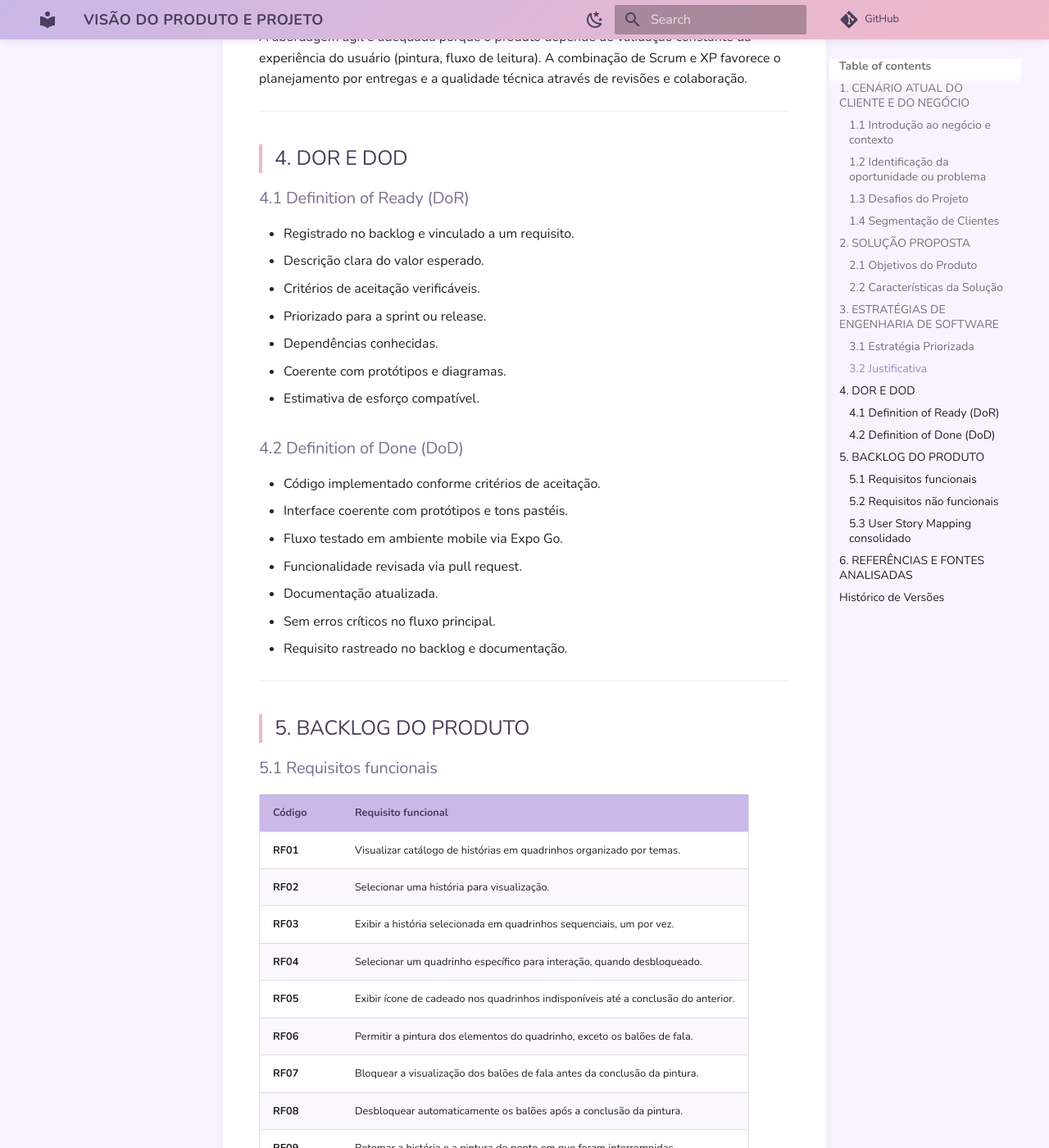
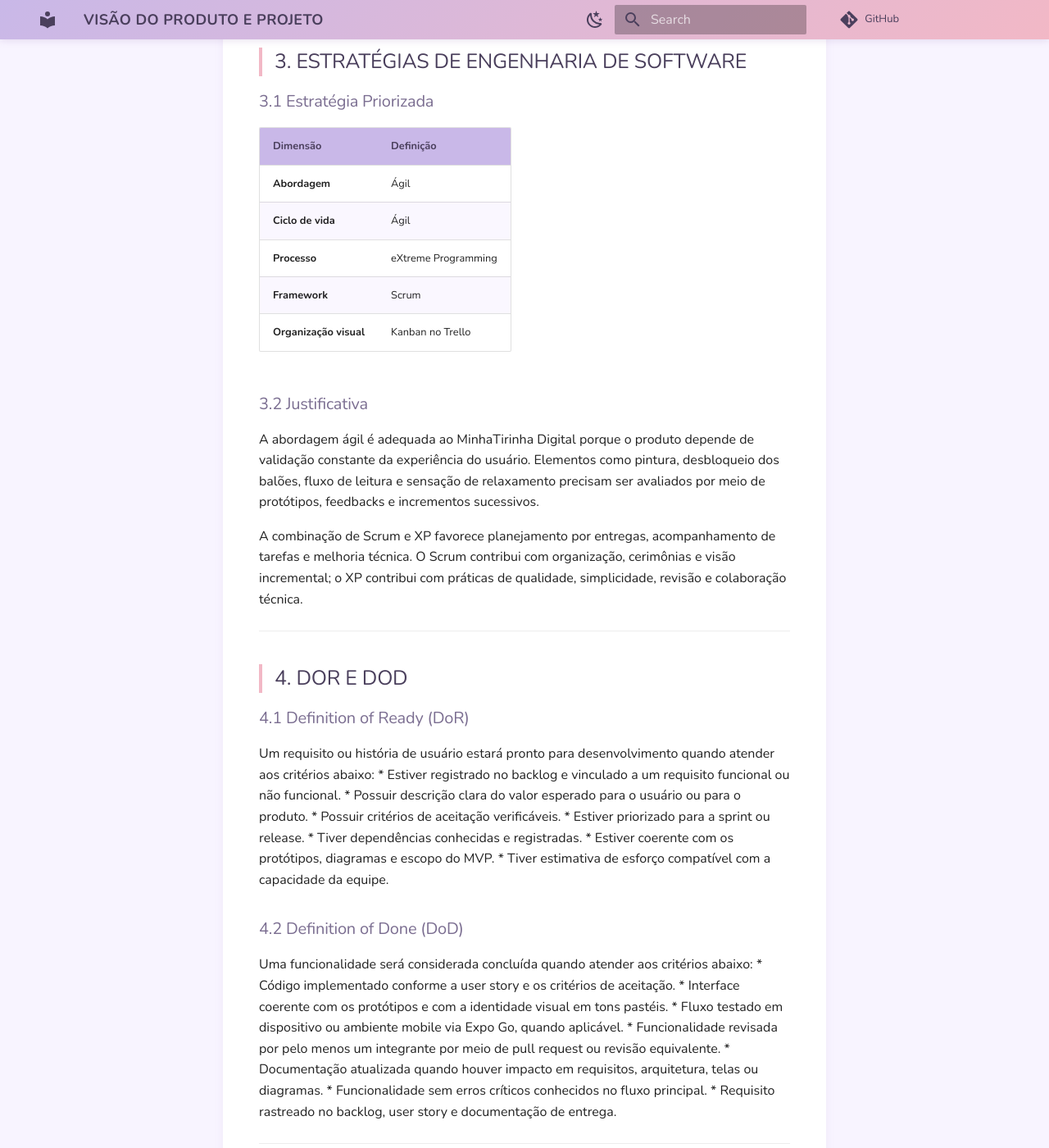
Before and after one commit to UnBArqDsw2026-1-Turma01/2026.1-T01-G08_MinhaTirinha_Entrega_02, an MkDocs documentation site: the page built from docs/visao-produto.md, in a window 1280 px wide and 1400 px high, scrolled down 4725 px. Shown: the whole window at 82% size. Built offline with MkDocs 1.6.1 and Material for MkDocs 9.7.7, drawn with Linux system fonts in a browser that asks for light colours; comment, search, counter and statistics services are not loaded; some of the changed text lies outside the part shown.

Commit message:
docs: adiciona visao do produto

```diff
--- a/docs/visao-produto.md
+++ b/docs/visao-produto.md
@@ -1,6 +1,8 @@
 # VISÃO DO PRODUTO E PROJETO
 
-**MinhaTirinha Digital** *Projeto acadêmico da disciplina Arquitetura e Desenho de Software* *Grupo 08 — 2026.1*
+# VISÃO DO PRODUTO E PROJETO
+
+**MinhaTirinha Digital** **Projeto acadêmico da disciplina Arquitetura e Desenho de Software** **Grupo 08 — 2026.1**
 
 ---
 
@@ -19,7 +21,7 @@
 * Habilidade de reflexão;
 * Capacidade analítica;
 
-E também o hábito prático de pintura que estimula:
+e também o hábito prático de pintura que estimula:
 
 * Alívio do estresse e tensão;
 * Aumento da criatividade;
@@ -41,6 +43,8 @@
 * **Medida (métricas, percepção de progresso e feedbacks):** Refere-se a como o usuário percebe se está evoluindo, relaxando ou "ganhando" algo com a atividade;
 * **Meio Ambiente (contexto social, cultura e ecossistema):** Refere-se ao cenário externo, cultural e do dia a dia que molda o estilo de vida da população;
 
+podemos identificar de forma manual causas que contribuem para o problema identificado através da seguinte figura:
+
 ![Diagrama de Ishikawa](assets/Captura%20de%20Tela%20(567).jpg)
 *Figura 1: Diagrama de Ishikawa do projeto MinhaTirinha*
 
@@ -48,17 +52,23 @@
 O principal desafio identificado para o projeto perdura na dificuldade de desenvolver um produto com alta qualidade técnica tendo em vista que a equipe de desenvolvedores é formada por universitários quase inexperientes, além de visar eficiência e relevância quanto a sua contribuição como ferramenta de entretenimento saudável para o público alvo.
 
 ### 1.4 Segmentação de Clientes
-Por mais que os benefícios já mencionados sejam algo que beneficie praticamente todas as pessoas, iremos priorizar o foco no **público jovem (13-27 anos)**:
+Por mais que os benefícios já mencionados possíveis de se adquirir através de práticas de hábitos cognitivos saudáveis sejam algo que beneficie praticamente todas as pessoas iremos priorizar o foco no **público jovem (13-27 anos)** com a finalidade de produzir uma ferramenta que sirva como alternativa ao consumo de entretenimento “brain rot”.
+
+Vale ressaltar que esse público é constituído principalmente por:
 
 * Adolescentes (13 - 17 anos)
 * Jovens Adultos (18 - 27 anos)
+
+Sendo que a maioria das pessoas que fazem parte desse público estão inseridas fortemente em ambientes sociais que influenciam o consumo de conteúdo “brain rot” tornando este o público que mais consome este tipo de conteúdo.
 
 ---
 
 ## 2. SOLUÇÃO PROPOSTA
 
 ### 2.1 Objetivos do Produto
-O objetivo geral compreende viabilizar uma ferramenta digital de entretenimento que estimule hábitos cognitivos saudáveis através da leitura linear, pintura e criação de conteúdo.
+O objetivo geral do produto a ser desenvolvido compreende viabilizar uma ferramenta digital de entretenimento que estimule hábitos cognitivos saudáveis através da leitura linear, pintura e criação de conteúdo relacionado a ambos os termos, servindo como uma alternativa interativa e benéfica frente ao consumo prejudicial de conteúdos "brain rot" pelo público jovem através de uma aplicação mobile.
+
+Compreende-se como objetivos específicos do produto que contribuem para o cumprimento do objetivo geral e agregam valor ao usuário e a aplicação:
 
 | Código | Objetivo Específico |
 | :--- | :--- |
@@ -69,11 +79,12 @@
 | **OE5** | Promover a visibilidade de conteúdos da plataforma. |
 
 ### 2.2 Características da Solução
+Compreende-se como características da solução a ser desenvolvida que atendem os objetivos específicos identificados:
 
 | Objetivo Específico | Código | Característica da Solução |
 | :--- | :--- | :--- |
 | **OE1** | CS1 | Disponibilizar acesso a conta pessoal do usuário. |
-| | CS2 | Garantir acesso contínuo à ferramenta. |
+| | CS2 | Garantir acesso contínuo à ferramenta |
 | **OE2** | CS3 | Disponibilizar uma coleção de tirinhas de gibi contendo imagens para pintura. |
 | | CS4 | Disponibilizar ferramentas para exercer a prática de pintura nas imagens das tirinhas. |
 | **OE3** | CS5 | Disponibilizar uma coletânea de tirinhas de gibi contendo histórias para leitura. |
@@ -88,56 +99,58 @@
 ## 3. ESTRATÉGIAS DE ENGENHARIA DE SOFTWARE
 
 ### 3.1 Estratégia Priorizada
-
 | Dimensão | Definição |
 | :--- | :--- |
 | **Abordagem** | Ágil |
-| **Ciclo de vida** | Incremental e iterativo |
-| **Processo** | Híbrido, combinando Scrum e XP |
+| **Ciclo de vida** | Ágil |
+| **Processo** | eXtreme Programming |
+| **Framework** | Scrum |
 | **Organização visual** | Kanban no Trello |
-| **Práticas de apoio** | Design Sprint, prototipação, validação com usuário, revisão técnica e rastreabilidade |
 
 ### 3.2 Justificativa
-A abordagem ágil é adequada porque o produto depende de validação constante da experiência do usuário (pintura, fluxo de leitura). A combinação de Scrum e XP favorece o planejamento por entregas e a qualidade técnica através de revisões e colaboração.
+A abordagem ágil é adequada ao MinhaTirinha Digital porque o produto depende de validação constante da experiência do usuário. Elementos como pintura, desbloqueio dos balões, fluxo de leitura e sensação de relaxamento precisam ser avaliados por meio de protótipos, feedbacks e incrementos sucessivos.
+
+A combinação de Scrum e XP favorece planejamento por entregas, acompanhamento de tarefas e melhoria técnica. O Scrum contribui com organização, cerimônias e visão incremental; o XP contribui com práticas de qualidade, simplicidade, revisão e colaboração técnica.
 
 ---
 
 ## 4. DOR E DOD
 
 ### 4.1 Definition of Ready (DoR)
-* Registrado no backlog e vinculado a um requisito.
-* Descrição clara do valor esperado.
-* Critérios de aceitação verificáveis.
-* Priorizado para a sprint ou release.
-* Dependências conhecidas.
-* Coerente com protótipos e diagramas.
-* Estimativa de esforço compatível.
+Um requisito ou história de usuário estará pronto para desenvolvimento quando atender aos critérios abaixo:
+* Estiver registrado no backlog e vinculado a um requisito funcional ou não funcional.
+* Possuir descrição clara do valor esperado para o usuário ou para o produto.
+* Possuir critérios de aceitação verificáveis.
+* Estiver priorizado para a sprint ou release.
+* Tiver dependências conhecidas e registradas.
+* Estiver coerente com os protótipos, diagramas e escopo do MVP.
+* Tiver estimativa de esforço compatível com a capacidade da equipe.
 
 ### 4.2 Definition of Done (DoD)
-* Código implementado conforme critérios de aceitação.
-* Interface coerente com protótipos e tons pastéis.
-* Fluxo testado em ambiente mobile via Expo Go.
-* Funcionalidade revisada via pull request.
-* Documentação atualizada.
-* Sem erros críticos no fluxo principal.
-* Requisito rastreado no backlog e documentação.
+Uma funcionalidade será considerada concluída quando atender aos critérios abaixo:
+* Código implementado conforme a user story e os critérios de aceitação.
+* Interface coerente com os protótipos e com a identidade visual em tons pastéis.
+* Fluxo testado em dispositivo ou ambiente mobile via Expo Go, quando aplicável.
+* Funcionalidade revisada por pelo menos um integrante por meio de pull request ou revisão equivalente.
+* Documentação atualizada quando houver impacto em requisitos, arquitetura, telas ou diagramas.
+* Funcionalidade sem erros críticos conhecidos no fluxo principal.
+* Requisito rastreado no backlog, user story e documentação de entrega.
 
 ---
 
 ## 5. BACKLOG DO PRODUTO
 
 ### 5.1 Requisitos funcionais
-
 | Código | Requisito funcional |
 | :--- | :--- |
 | **RF01** | Visualizar catálogo de histórias em quadrinhos organizado por temas. |
 | **RF02** | Selecionar uma história para visualização. |
 | **RF03** | Exibir a história selecionada em quadrinhos sequenciais, um por vez. |
-| **RF04** | Selecionar um quadrinho específico para interação, quando desbloqueado. |
+| **RF04** | Selecionar um quadrinho específico para interação, quando estiver desbloqueado. |
 | **RF05** | Exibir ícone de cadeado nos quadrinhos indisponíveis até a conclusão do anterior. |
 | **RF06** | Permitir a pintura dos elementos do quadrinho, exceto os balões de fala. |
 | **RF07** | Bloquear a visualização dos balões de fala antes da conclusão da pintura. |
-| **RF08** | Desbloquear automaticamente os balões após a conclusão da pintura. |
+| **RF08** | Desbloquear automaticamente os balões após a conclusão da pintura correspondente. |
 | **RF09** | Retomar a história e a pintura do ponto em que foram interrompidas. |
 | **RF10** | Visualizar histórias já iniciadas ou concluídas. |
 | **RF11** | Salvar automaticamente o progresso do usuário em cada história. |
@@ -155,7 +168,6 @@
 | **RF23** | Salvar remotamente o progresso do usuário vinculado à conta. |
 
 ### 5.2 Requisitos não funcionais
-
 | Código | Requisito não funcional |
 | :--- | :--- |
 | **RNF01** | Possuir interface simples, intuitiva e de fácil navegação. |
@@ -169,27 +181,26 @@
 | **RNF09** | Ser escalável para suportar novas histórias e funcionalidades. |
 
 ### 5.3 User Story Mapping consolidado
-
 | Código | História de usuário | RF relacionados |
 | :--- | :--- | :--- |
-| **US01** | Como usuário, quero criar uma conta para salvar meu progresso. | RF15 |
-| **US02** | Como usuário, quero entrar no sistema para continuar em outro momento. | RF14, RF23 |
-| **US03** | Como usuário, quero navegar por temas para escolher o conteúdo. | RF01, RF02 |
-| **US04** | Como usuário, quero pintar quadrinhos para avançar na narrativa. | RF03, RF04, RF06 |
-| **US05** | Como usuário, quero que balões fiquem bloqueados até eu concluir a pintura. | RF05, RF07, RF08 |
-| **US06** | Como usuário, quero visualizar meu progresso para entender meu avanço. | RF09, RF10, RF11, RF12 |
-| **US07** | Como usuário, quero usar ferramentas de pintura (balde, paleta, borracha). | RF18, RF19, RF20, RF21, RF22 |
-| **US08** | Como usuário, quero baixar ou compartilhar a história concluída. | RF16 |
-| **US09** | Como usuário, quero redefinir uma história concluída para repintar. | RF17 |
+| **US01** | Como usuário, quero criar uma conta para salvar meu progresso nas histórias. | RF15 |
+| **US02** | Como usuário, quero entrar no sistema para continuar minhas tirinhas em outro momento. | RF14, RF23 |
+| **US03** | Como usuário, quero navegar por uma biblioteca de histórias por tema para escolher o conteúdo que mais combina comigo. | RF01, RF02 |
+| **US04** | Como usuário, quero pintar cada quadrinho para avançar de forma gradual na narrativa. | RF03, RF04, RF06 |
+| **US05** | Como usuário, quero que os balões de fala fiquem bloqueados até eu concluir a pintura para manter a mecânica de descoberta. | RF05, RF07, RF08 |
+| **US06** | Como usuário, quero visualizar meu progresso para entender o quanto já avancei em uma história. | RF09, RF10, RF11, RF12 |
+| **US07** | Como usuário, quero usar ferramentas de pintura como paleta, balde, borracha e cores recentes para colorir com mais liberdade. | RF18, RF19, RF20, RF21, RF22 |
+| **US08** | Como usuário, quero baixar ou compartilhar a história concluída para registrar minha conquista. | RF16 |
+| **US09** | Como usuário, quero redefinir uma história concluída para poder pintá-la novamente. | RF17 |
 
 ---
 
 ## 6. REFERÊNCIAS E FONTES ANALISADAS
-* REVISTA FT. Os desafios da leitura na era digital. 05 out. 2025.
-* COSTERUS, Marco. 7 Benefícios da Pintura para a Saúde Mental. 15 fev. 2022.
-* FENATI. Brain rot: o que a ciência sabe sobre os vídeos curtos. 8 dez. 2024.
-* GOOGLE. Template Ishikawa Engenharia de Software. Gemini 3 Flash, 4 abr. 2026.
-
+* **REVISTA FT.** Os desafios da leitura na era digital. 05 out. 2025. Disponível em: https://revistaft.com.br/os-desafios-da-leitura-na-era-digital/. Acesso em: 4 abr. 2026.
+* **COSTERUS, Marco.** 7 Benefícios da Pintura para a Saúde Mental. Professor Costerus, 15 fev. 2022. Disponível em: https://www.costerus.com.br/blog/dicas/3-beneficios-da-pintura-para-a-saude-mental/. Acesso em: 4 abr. 2026.
+* **FENATI.** Brain rot: o que a ciência sabe sobre os vídeos curtos. Fenati, 8 dez. 2024. Disponível em: https://fenati.org.br/brain-rot-ciencia-sabe-sobre-videos-curtos/. Acesso em: 4 abr. 2026.
+* **GOOGLE.** Template Ishikawa Engenharia de Software. Gemini 3 Flash, 4 abr. 2026. Disponível em: https://gemini.google.com/share/2707e1baa847. Acesso em: 4 abr. 2026.
+* https://www.cnnbrasil.com.br/lifestyle/mais-de-80-da-geracao-z-acredita-que-memes-facilitam-a-comunicacao-diz-pesquisa/
 
 
 
```
Also changed, not shown: other parts of docs/visao-produto.md (+2 -2 lines).
